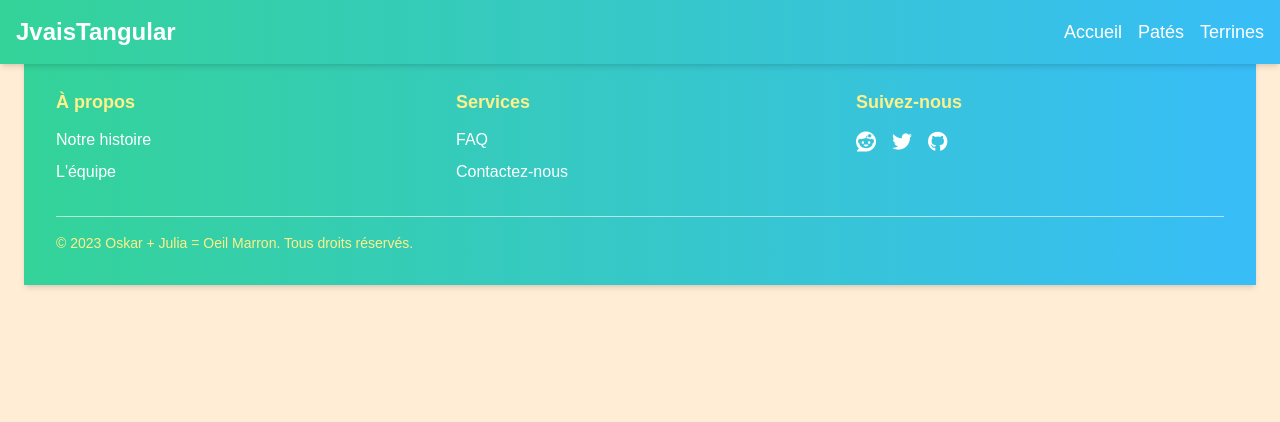
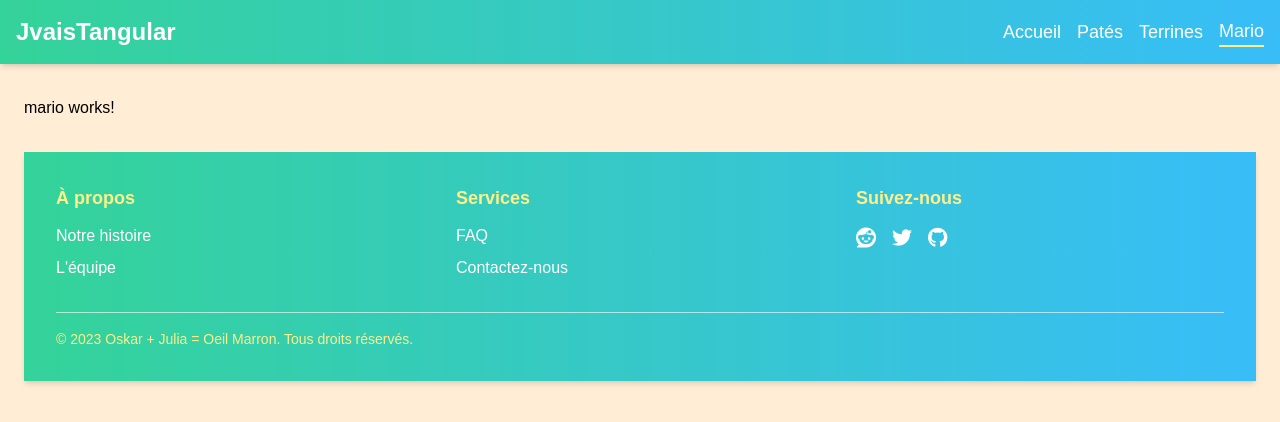
Before and after one commit to clockwork-potato/Angularement-Notre, an Angular app: page /mario in a window 1280 px wide. Before the commit this address led to /. Shown: the top 422 px of the page. Built offline with nearby package versions, Linux system fonts and the light colour scheme.

Commit message:
Ajout page Mario

```diff
--- a/src/app/app-routing.module.ts
+++ b/src/app/app-routing.module.ts
@@ -3,11 +3,13 @@ import { RouterModule, Routes } from '@angular/router';
 import { OuiComponent } from './oui/oui.component';
 import { NonComponent } from './non/non.component';
 import { HomeComponent } from './home/home.component';
+import { MarioComponent } from './mario/mario.component';
 
 const routes: Routes = [
   { path: 'oui', component: OuiComponent },
   { path: '', component: HomeComponent },
-  { path: 'non', component: NonComponent }
+  { path: 'non', component: NonComponent },
+  { path: 'mario', component: MarioComponent }
 ];
 
 @NgModule({
--- a/src/app/app.module.ts
+++ b/src/app/app.module.ts
@@ -19,6 +19,7 @@ import { PackBoissonComponent } from './pack-boisson/pack-boisson.component';
 import { PastisComponent } from './pastis/pastis.component';
 import { LaspecialelasallaleComponent } from './laspecialelasallale/laspecialelasallale.component';
 import { AjoutAmiModalComponent } from './ajout-ami-modal/ajout-ami-modal.component';
+import { MarioComponent } from './mario/mario.component';
 
 
 @NgModule({
@@ -39,6 +40,7 @@ import { AjoutAmiModalComponent } from './ajout-ami-modal/ajout-ami-modal.compon
     PastisComponent,
     LaspecialelasallaleComponent,
     AjoutAmiModalComponent,
+    MarioComponent,
 
   ],
   imports: [
--- /dev/null
+++ b/src/app/mario/mario.component.html
@@ -0,0 +1,5 @@
+<br>
+<br>
+<br>
+
+<p>mario works!</p>
--- a/src/app/navbar/navbar.component.html
+++ b/src/app/navbar/navbar.component.html
@@ -7,6 +7,7 @@
             <a href="#" class="text-lg font-medium hover:text-yellow-200" routerLinkActive="border-b-2 border-yellow-200" [routerLinkActiveOptions]="{exact: true}" routerLink="/">Accueil</a>
             <a href="#" class="text-lg font-medium hover:text-yellow-200" routerLinkActive="border-b-2 border-yellow-200" routerLink="/oui">Patés</a>
             <a href="#" class="text-lg font-medium hover:text-yellow-200" routerLinkActive="border-b-2 border-yellow-200" routerLink="/non">Terrines</a>
+            <a href="#" class="text-lg font-medium hover:text-yellow-200" routerLinkActive="border-b-2 border-yellow-200" routerLink="/mario">Mario</a>
         </div>
         <button class="md:hidden focus:outline-none" (click)="mobileMenuOpen = !mobileMenuOpen">
             <i class="fas fa-bars"></i>
@@ -23,5 +24,8 @@
         <li>
             <a href="#" class="hover:text-yellow-200" routerLink="/non" (click)="mobileMenuOpen = false">Terrines</a>
         </li>
+        <li>
+            <a href="#" class="hover:text-yellow-200" routerLink="/mario" (click)="mobileMenuOpen = false">Mario</a>
+        </li>
     </ul>
 </header>
```
Also changed, not shown: src/app/mario/mario.component.ts (added, +10 -0 lines), src/app/mario/mario.component.css (added), 1 other file (tests, documents, lock files or other folders).
